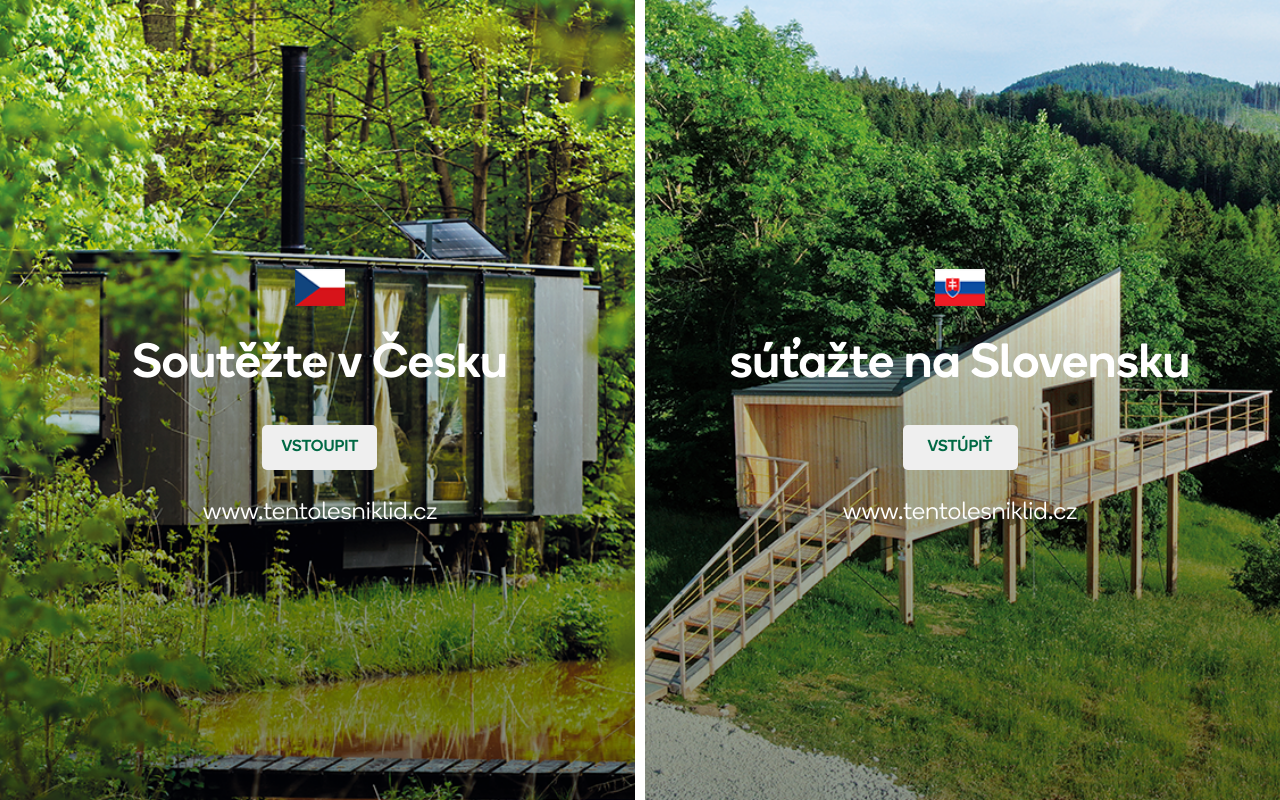
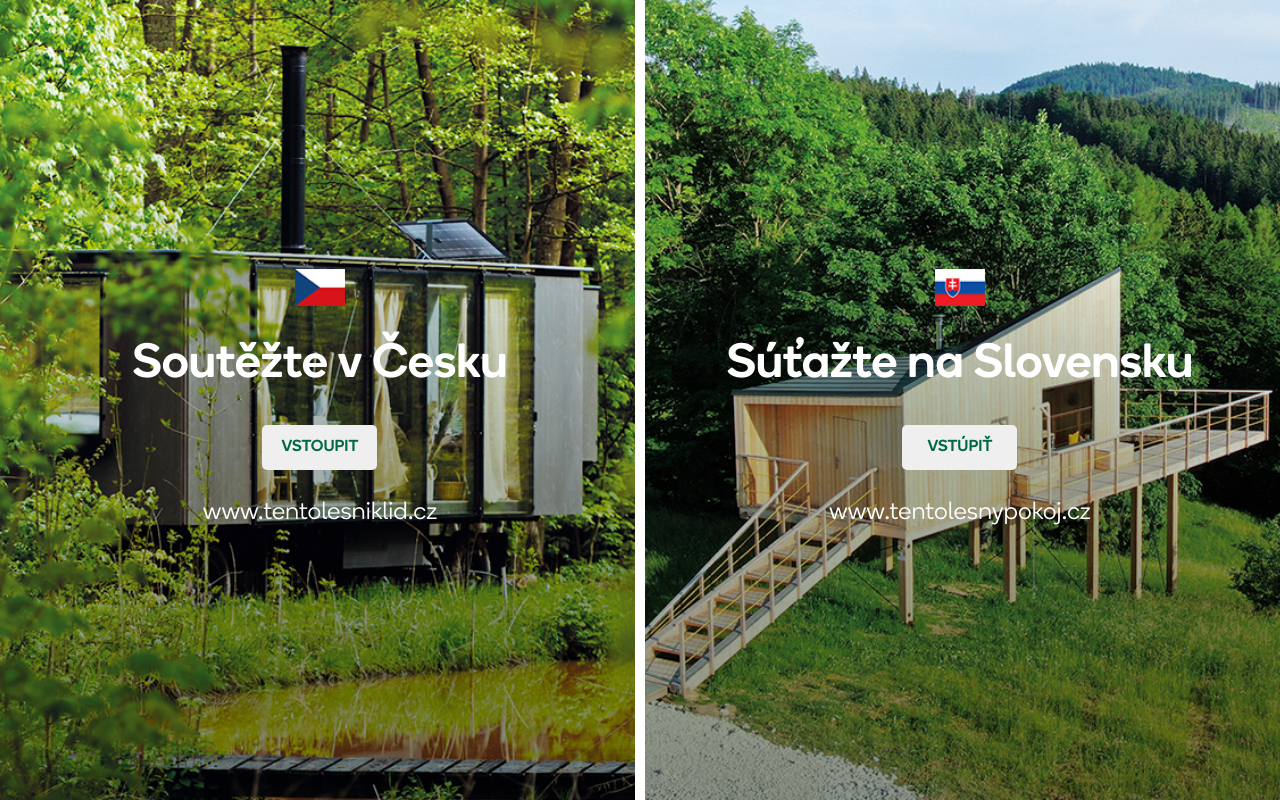
Before and after one commit to panravil/tento_projekt, a PHP site: page /html/rozcestnik.html in a window 1280 px wide. Run offline with PHP 8.4, Linux system fonts and the light colour scheme.

Commit message:
fix rozcestnik page

```diff
--- a/html/assets/css/style.css
+++ b/html/assets/css/style.css
@@ -818,14 +818,18 @@ tr td:nth-child(1){
     font-size: 16px;
     color: #006944;
     text-transform: uppercase;
+    display: inline-flex;
+    align-items: center;
+    justify-content: center;
 }
 .cz-content{
     text-align: center;
 }
-.cz-contact{
+.cz-contact a{
     font-family: 'Boing-Light', sans-serif;
     font-size: 25px;
     color: white;
+
 }
 
 @media only screen and (max-width: 1440px) {
@@ -1336,7 +1340,7 @@ tr td:nth-child(1){
     .cz-title{
         font-size: 32px;
     }
-    .cz-contact{
+    .cz-contact a{
         font-size: 16px;
     }
     .cz-btn{
@@ -1344,5 +1348,4 @@ tr td:nth-child(1){
         height: 37px;
         font-size: 14.5px;
     }
-
 }
--- a/html/rozcestnik.html
+++ b/html/rozcestnik.html
@@ -30,15 +30,15 @@
                 <div class="flag"><img src="./assets/images/Cz Flag.png"></div>
                 <div class="cz-title">Soutěžte v Česku</div>
                 <button class="cz-btn">VSTOUPIT</button>
-                <div class="cz-contact">www.tentolesniklid.cz</div>
+                <div class="cz-contact"><a href="">www.tentolesniklid.cz</a></div>
             </div>
         </div>
         <div class="page-sk col-sm-6">
             <div class="cz-content">
                 <div class="flag"><img src="./assets/images/SK_Flag.png"></div>
-                <div class="cz-title">súťažte na Slovensku</div>
+                <div class="cz-title">Súťažte na Slovensku</div>
                 <button class="cz-btn">vstúpiť</button>
-                <div class="cz-contact">www.tentolesniklid.cz</div>
+                <div class="cz-contact"> <a href="">www.tentolesnypokoj.cz</a></div>
             </div>
         </div>
     </main>
```
